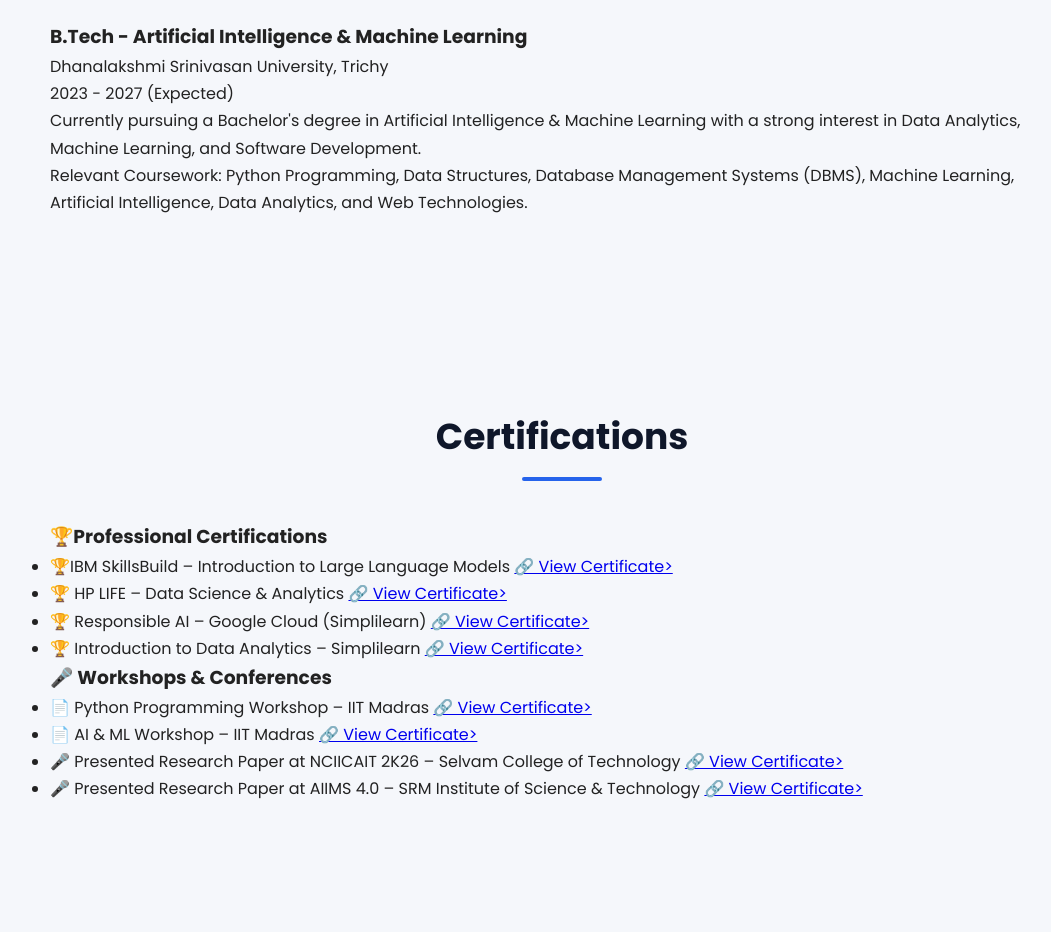
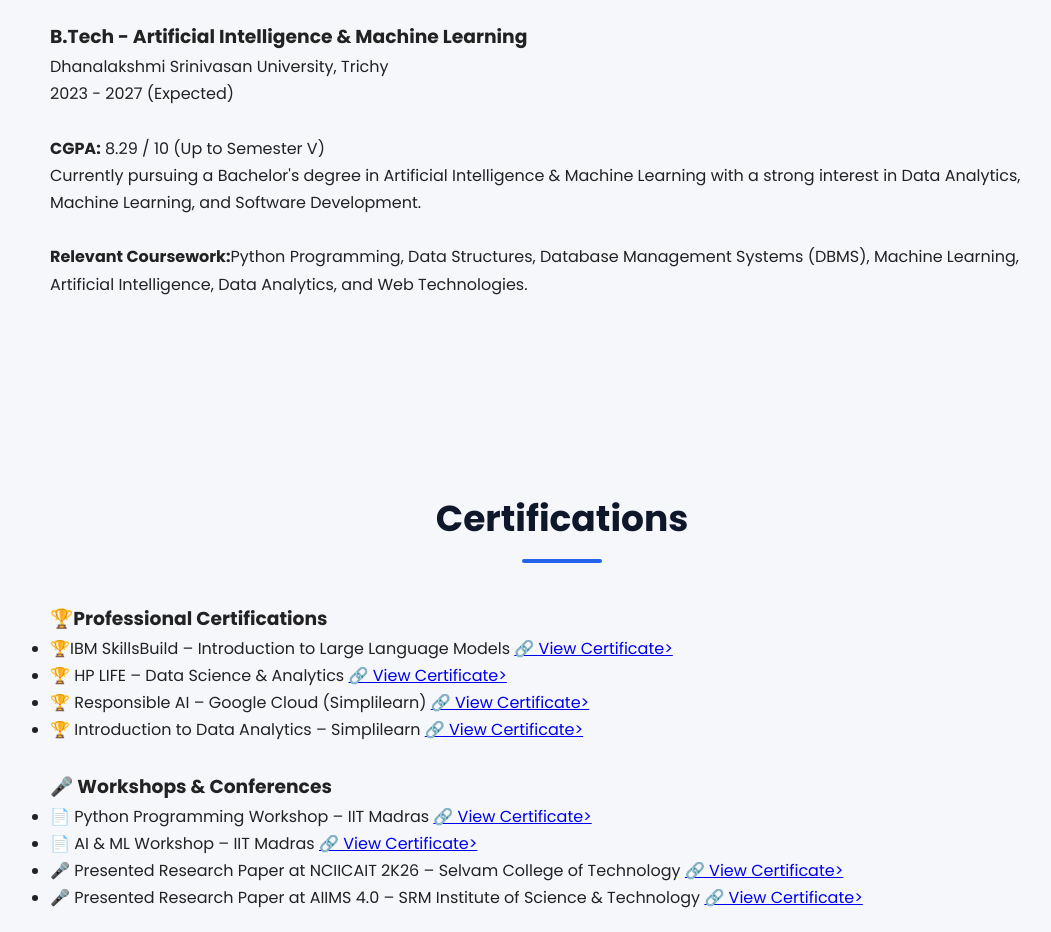
Before and after one commit to hemshree-bhagavathi-s/Portfolio, a plain HTML site: page index.html in a window 1280 px wide. Shown: the part 3800-4732 px from the top of the page, without its empty margins (78-1129 px from the left). Drawn offline with Linux system fonts and the light colour scheme.

Commit message:
Fix HTML encoding issues in index.html

```diff
--- a/index.html
+++ b/index.html
@@ -240,10 +240,15 @@
 2023 - 2027 (Expected)
 
 </p>
+    <br>
+    <p>
+        <strong>CGPA:</strong> 8.29 / 10 (Up to Semester V)
+        <br>
 <p> Currently pursuing a Bachelor's degree in Artificial Intelligence & Machine Learning with a strong interest in Data Analytics, Machine Learning, and Software Development.
 </p>
+    <br>
 <p>
-Relevant Coursework: Python Programming, Data Structures, Database Management Systems (DBMS), Machine Learning, Artificial Intelligence, Data Analytics, and Web Technologies.
+<strong>Relevant Coursework:</strong>Python Programming, Data Structures, Database Management Systems (DBMS), Machine Learning, Artificial Intelligence, Data Analytics, and Web Technologies.
 </p>
 </div>
 
@@ -261,6 +266,8 @@
         <li>🏆 Responsible AI – Google Cloud (Simplilearn) <a href="certificate3.jpeg" target="_blank">🔗 View Certificate></a></li>
         <li>🏆 Introduction to Data Analytics – Simplilearn <a href="certificate4.jpeg" target="_blank">🔗 View Certificate></a></li>
     </ul>
+
+    <br>
 
 <h3> 🎤 Workshops & Conferences</h3>
 <ul>
```
